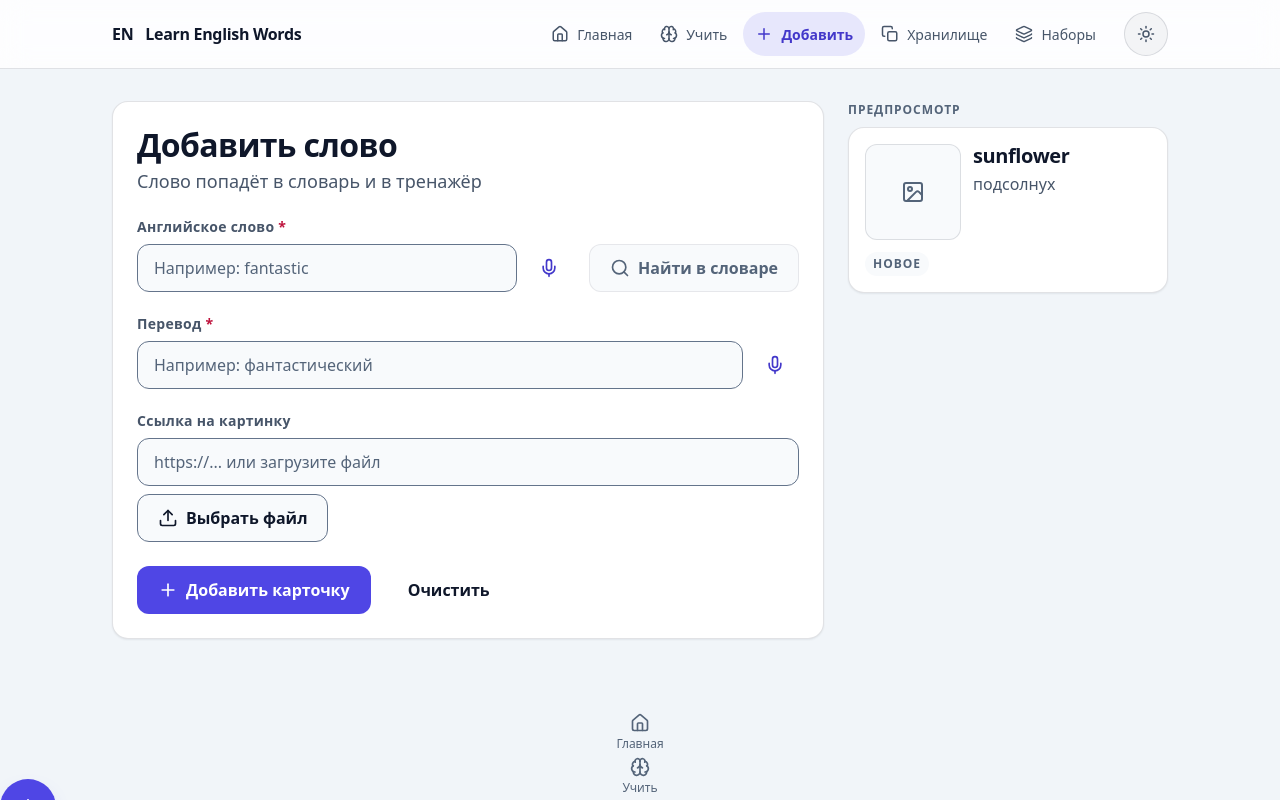
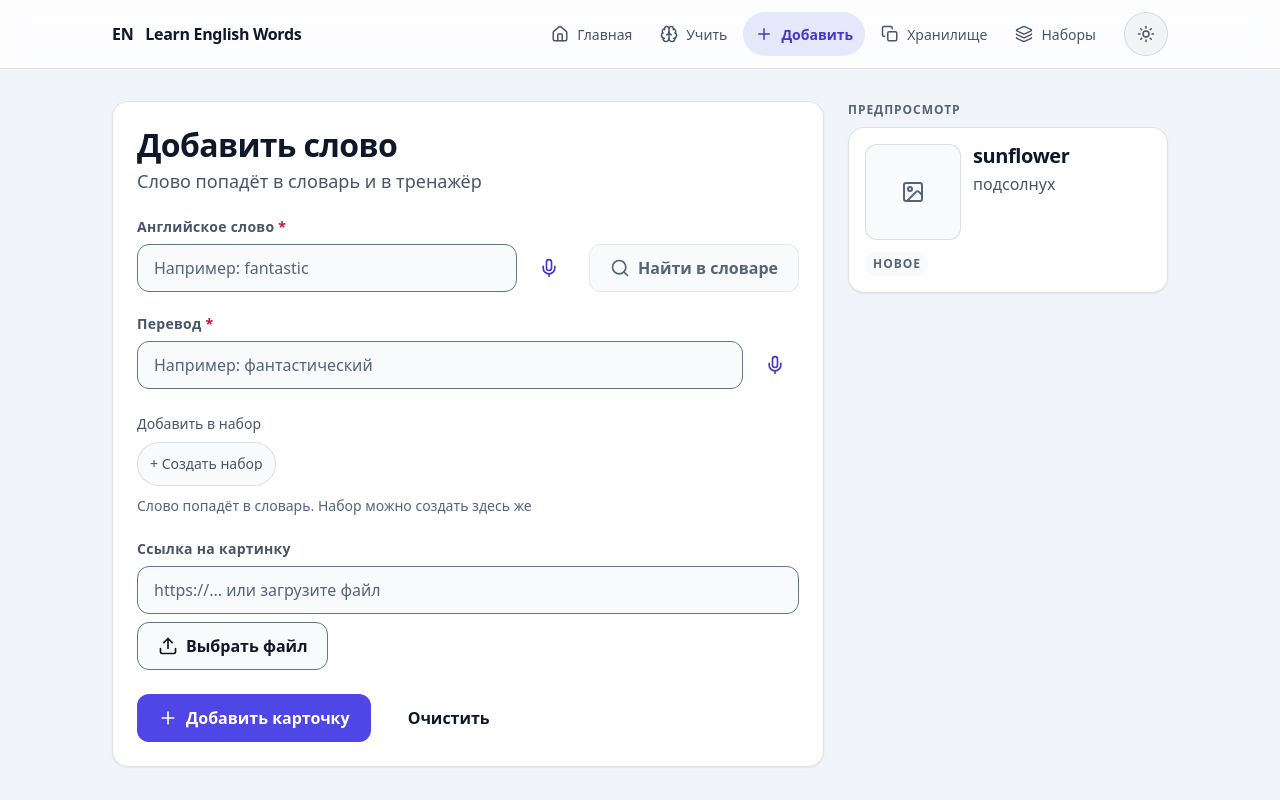
Before and after one commit to EvenTailer/learn-english-words-on-React-Vite, a React (Vite) app: page /add in a window 1280 px wide. Shown: the top 800 px of the page. Built offline with nearby package versions, Linux system fonts and the light colour scheme.

Commit message:
feat(add): набор выбирается чипами, создание набора прямо на странице

```diff
--- a/src/pages/AddPage.jsx
+++ b/src/pages/AddPage.jsx
@@ -15,7 +15,8 @@ import Card from '../shared/ui/Card';
 import Icon from '../shared/ui/Icon';
 import IconButton from '../shared/ui/IconButton';
 import Input from '../shared/ui/Input';
-import Select from '../shared/ui/Select';
+import Chip from '../shared/ui/Chip';
+import SetCreateModal from '../widgets/SetCreateModal/SetCreateModal';
 import WordCard from '../widgets/WordCard/WordCard';
 import styles from './AddPage.module.css';
 
@@ -41,6 +42,7 @@ export default function AddPage() {
   const [englishError, setEnglishError] = useState('');
   const [russianError, setRussianError] = useState('');
   const [listId, setListId] = useState('');
+  const [isCreatingSet, setIsCreatingSet] = useState(false);
 
   const englishRef = useRef(null);
   const russianRef = useRef(null);
@@ -355,21 +357,30 @@ export default function AddPage() {
               ) : null}
             </div>
 
-            {lists.length > 0 ? (
-              <Select
-                label="Добавить в набор"
-                value={listId}
-                options={[
-                  { value: '', label: 'Без набора' },
-                  ...lists.map((list) => ({
-                    value: list.id,
-                    label: `${list.name} (${list.words.length})`,
-                  })),
-                ]}
-                onChange={setListId}
-                hint="Слово попадёт в свой набор и в словарь"
-              />
-            ) : null}
+            <div className={styles.setBlock}>
+              <span className={styles.setLabel}>Добавить в набор</span>
+              <div className={styles.setChips} role="group" aria-label="Набор для слова">
+                {lists.map((list) => (
+                  <Chip
+                    key={list.id}
+                    label={`${list.name} (${list.words.length})`}
+                    active={listId === list.id}
+                    onClick={() =>
+                      setListId(listId === list.id ? '' : list.id)
+                    }
+                  />
+                ))}
+                <Chip
+                  label="+ Создать набор"
+                  onClick={() => setIsCreatingSet(true)}
+                />
+              </div>
+              <p className={styles.setHint}>
+                {lists.length === 0
+                  ? 'Слово попадёт в словарь. Набор можно создать здесь же'
+                  : 'Слово попадёт в выбранный набор и в словарь'}
+              </p>
+            </div>
 
             <div className={styles.imageBlock}>
               <Input
@@ -444,6 +455,12 @@ export default function AddPage() {
           />
         </aside>
       </div>
+
+      <SetCreateModal
+        open={isCreatingSet}
+        onClose={() => setIsCreatingSet(false)}
+        onCreated={(set) => setListId(set.id)}
+      />
     </div>
   );
 }
--- a/src/pages/AddPage.module.css
+++ b/src/pages/AddPage.module.css
@@ -35,6 +35,31 @@
 
 .voiceButton {
   flex: 0 0 auto;
+}
+
+/* Блок «Добавить в набор»: чипы вместо выпадающего списка */
+.setBlock {
+  display: flex;
+  flex-direction: column;
+  gap: var(--space-2);
+}
+
+.setLabel {
+  font-size: var(--text-label);
+  color: var(--text-2);
+}
+
+.setChips {
+  display: flex;
+  flex-wrap: wrap;
+  gap: var(--space-2);
+}
+
+.setHint {
+  margin: 0;
+  font-size: var(--text-label);
+  line-height: var(--lh-relaxed);
+  color: var(--text-3);
 }
 
 .headings {
--- a/src/pages/StoragePage.jsx
+++ b/src/pages/StoragePage.jsx
@@ -168,6 +168,10 @@ export default function StoragePage() {
             />
           ))}
         </div>
+
+        <p className={styles.toolbarHint}>
+          Кнопка со списком на карточке добавляет слово в свой набор
+        </p>
       </div>
 
       {isEmptyDictionary ? (
--- a/src/pages/StoragePage.module.css
+++ b/src/pages/StoragePage.module.css
@@ -121,3 +121,11 @@
     gap: var(--space-1);
   }
 }
+
+/* Подсказка: как добавить слово в набор */
+.toolbarHint {
+  margin: 0;
+  font-size: var(--text-label);
+  line-height: var(--lh-relaxed);
+  color: var(--text-3);
+}
--- a/src/widgets/SetCreateModal/SetCreateModal.jsx
+++ b/src/widgets/SetCreateModal/SetCreateModal.jsx
@@ -20,12 +20,13 @@ export default function SetCreateModal({ open, onClose, onCreated }) {
     const clean = name.trim();
     if (!clean) return;
 
-    dispatch(listCreated({ name: clean, description: description.trim() }));
+    const created = listCreated({ name: clean, description: description.trim() });
+    dispatch(created);
     dispatch(toastShown({ message: `Набор «${clean}» создан`, type: 'success' }));
     setName('');
     setDescription('');
     onClose();
-    onCreated?.();
+    onCreated?.(created.payload);
   };
 
   return (
```
